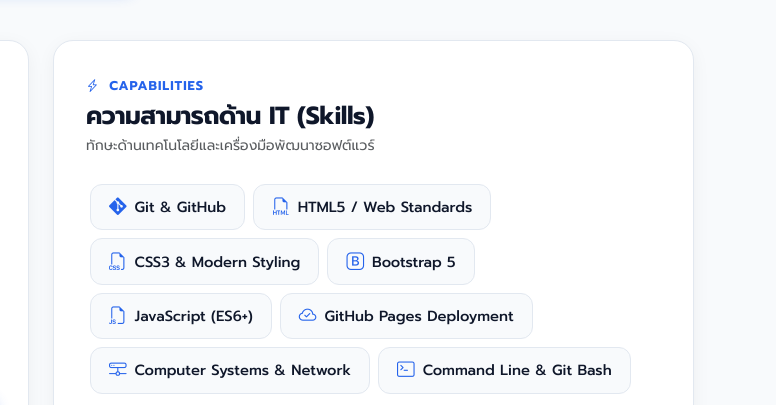
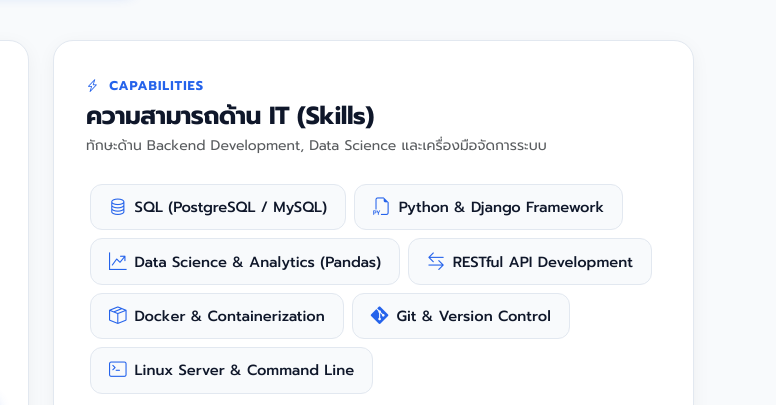
Before and after one commit to RUDYsama/my-portfolio, a plain HTML site: page index.html in a window 1280 px wide. Shown: the part 645-1050 px from the top of the page, 504-1280 px from the left. Drawn offline with nearby package versions, Linux system fonts and the light colour scheme.

Commit message:
Update skills to Backend, SQL, Django, Data Science and Docker

```diff
--- a/index.html
+++ b/index.html
@@ -555,18 +555,17 @@
                     <div class="mb-3">
                         <span class="section-tag"><i class="bi bi-lightning-charge me-1"></i> Capabilities</span>
                         <h2 class="section-heading mb-1">ความสามารถด้าน IT (Skills)</h2>
-                        <p class="text-muted small mb-0">ทักษะด้านเทคโนโลยีและเครื่องมือพัฒนาซอฟต์แวร์</p>
+                        <p class="text-muted small mb-0">ทักษะด้าน Backend Development, Data Science และเครื่องมือจัดการระบบ</p>
                     </div>
 
                     <div class="d-flex flex-wrap pt-2">
-                        <div class="skill-tag"><i class="bi bi-git"></i> Git & GitHub</div>
-                        <div class="skill-tag"><i class="bi bi-filetype-html"></i> HTML5 / Web Standards</div>
-                        <div class="skill-tag"><i class="bi bi-filetype-css"></i> CSS3 & Modern Styling</div>
-                        <div class="skill-tag"><i class="bi bi-bootstrap"></i> Bootstrap 5</div>
-                        <div class="skill-tag"><i class="bi bi-filetype-js"></i> JavaScript (ES6+)</div>
-                        <div class="skill-tag"><i class="bi bi-cloud-check"></i> GitHub Pages Deployment</div>
-                        <div class="skill-tag"><i class="bi bi-hdd-network"></i> Computer Systems & Network</div>
-                        <div class="skill-tag"><i class="bi bi-terminal"></i> Command Line & Git Bash</div>
+                        <div class="skill-tag"><i class="bi bi-database"></i> SQL (PostgreSQL / MySQL)</div>
+                        <div class="skill-tag"><i class="bi bi-filetype-py"></i> Python & Django Framework</div>
+                        <div class="skill-tag"><i class="bi bi-graph-up-arrow"></i> Data Science & Analytics (Pandas)</div>
+                        <div class="skill-tag"><i class="bi bi-arrow-left-right"></i> RESTful API Development</div>
+                        <div class="skill-tag"><i class="bi bi-box-seam"></i> Docker & Containerization</div>
+                        <div class="skill-tag"><i class="bi bi-git"></i> Git & Version Control</div>
+                        <div class="skill-tag"><i class="bi bi-terminal"></i> Linux Server & Command Line</div>
                     </div>
                 </div>
 
```
